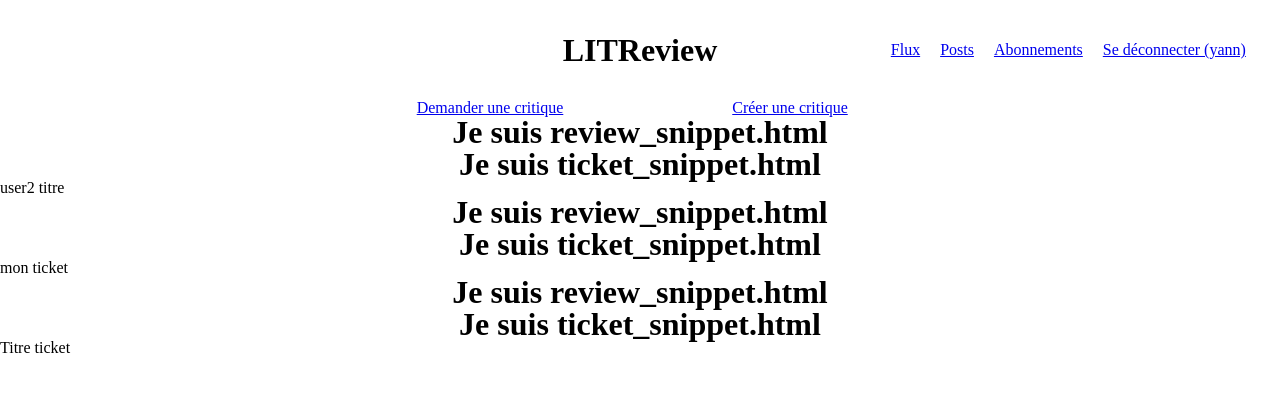
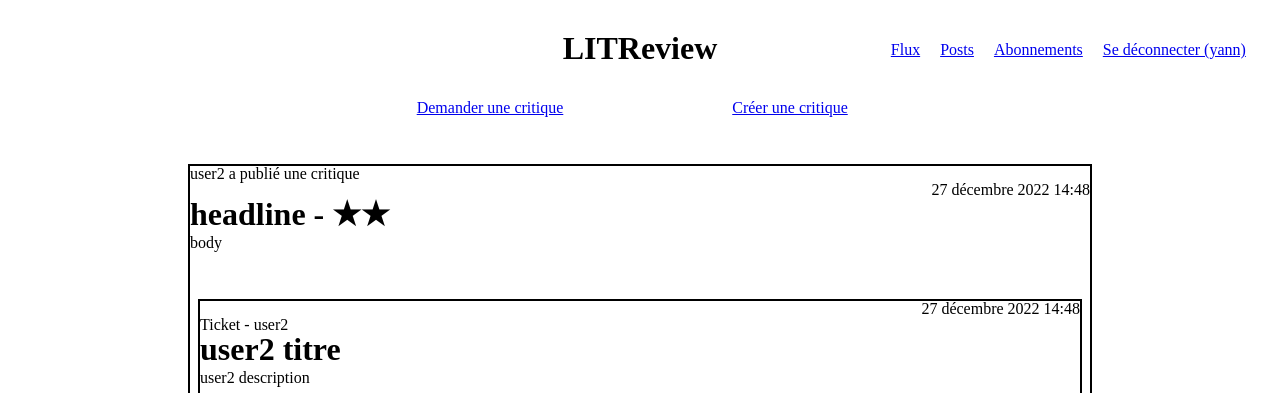
Before and after one commit to Meez25/LITReview, a Django app: page /flux/ in a window 1280 px wide. Shown: the top 393 px of the page. Before the commit the page ends 353 px from the top, so only its background shows below. Run offline with Django 4.2, Linux system fonts and the light colour scheme; a user stored in the database is signed in; data comes from the database, SQL or seed files in the repository; both versions use the stored data as it was after the commit.

Commit message:
added some display rules to the flux

```diff
--- a/litreview/critics/static/critics/flux.css
+++ b/litreview/critics/static/critics/flux.css
@@ -36,9 +36,24 @@
 
 img {
     width: 300px;
-    margin: 10px 0px 0px 0px;
+    margin: 10px 10px 10px 10px;
 }
 
 .date {
     text-align: right;
 }
+
+.sub-ticket {
+    display: flex;
+    flex-direction: column;
+    margin: 10px;
+    margin-top: 50px;
+    display: flex;
+    justify-content: center;
+    outline: 2px black solid;
+}
+
+h1 {
+    text-align: left;
+    margin-bottom: 5px;
+}
--- a/litreview/critics/templates/critics/base_flux.html
+++ b/litreview/critics/templates/critics/base_flux.html
@@ -18,23 +18,6 @@
             {% include 'critics/review_snippet.html' %}
         {% endif %}
     {% endfor %}
-
-    {% for ticket in tickets %}
-        <div class="ticket">
-            <p>Vous avez demandé une critique</p>
-            <p class="date">{{ ticket.time_created }}</p>
-            <h1>{{ ticket.title }}</h1>
-            <p>{{ ticket.description }}</p>
-            <img src="{{ ticket.image.url}}" alt="Image du ticket">
-        </div>
-    {% endfor %}
-    {% for review in reviews %}
-        <div class="review">
-            <h1>{{ review.headline }}</h1>
-            <h2>{{ review.user }}</h2>
-            <p>{{ review.body }}</p>
-        </div>
-    {% endfor %}
 </div>
 
 {% endblock content %}
--- a/litreview/critics/templates/critics/review_snippet.html
+++ b/litreview/critics/templates/critics/review_snippet.html
@@ -1 +1,19 @@
-<h1>Je suis review_snippet.html</h1>
+{% load myfilters %}
+<div class="review">
+    {% if post.user == request.user %}
+    <p>Vous avez publié une critique</p>
+    {% else %}
+    <p>{{ post.user }} a publié une critique</p>
+    {% endif %}
+    <p class="date">{{ post.time_created }}</p>
+    <h1>{{ post.headline }} - {{ post.rating|stars|safe }}
+    </h1>
+    <p>{{ post.body }}</p>
+    <div class="sub-ticket">
+        <p class="date">{{ post.ticket.time_created }}</p>
+        <p>Ticket - {{ post.ticket.user }}</p>
+        <h1>{{ post.ticket.title }}</h1>
+        <p>{{ post.ticket.description }}</p>
+        <img src="{{ post.ticket.image.url}}" alt="Image du ticket">
+    </div>
+</div>
--- a/litreview/critics/templates/critics/ticket_snippet.html
+++ b/litreview/critics/templates/critics/ticket_snippet.html
@@ -1,2 +1,12 @@
-<h1>Je suis ticket_snippet.html</h1>
-<p>{{ post.title }}</p>
+<div class="ticket">
+    {% if post.user == request.user %}
+    <p>Vous avez demandé une critique</p>
+    {% else %}
+    <p>{{ post.user }} a demandé une critique</p>
+    {% endif %}
+    <p class="date">{{ post.time_created }}</p>
+    <h1>{{ post.title }}</h1>
+    <p>{{ post.description }}</p>
+    <img src="{{ post.image.url}}" alt="Image du ticket">
+    <a href="#">Créer une critique</a>
+</div>
--- /dev/null
+++ b/litreview/critics/templatetags/myfilters.py
@@ -0,0 +1,8 @@
+from django import template
+
+register = template.Library()
+
+
+@register.filter(name="stars")
+def stars(number):
+    return "&#9733;" * number
--- a/litreview/critics/views.py
+++ b/litreview/critics/views.py
@@ -19,7 +19,7 @@ def flux(request):
     tickets = get_users_viewable_tickets(request.user)
     tickets = tickets.annotate(content_type=Value("TICKET", CharField()))
     review = get_users_viewable_reviews(request.user)
-    review = tickets.annotate(content_type=Value("REVIEW", CharField()))
+    review = review.annotate(content_type=Value("REVIEW", CharField()))
 
     posts = sorted(
         chain(review, tickets), key=lambda post: post.time_created, reverse=True
@@ -220,7 +220,9 @@ def get_users_viewable_tickets(user):
     following_users = get_following_users(user)
     following_users_id = [following_user.id for following_user in following_users]
     tickets = Ticket.objects.all()
-    tickets = Ticket.objects.filter(Q(user=user) | Q(user__id__in=followed_users_id))
+    tickets = Ticket.objects.filter(
+        Q(review__isnull=True), Q(user=user) | Q(user__id__in=followed_users_id)
+    )
     return tickets
 
 
```
Also changed, not shown: litreview/critics/templatetags/__init__.py (added), litreview/db.sqlite3.
